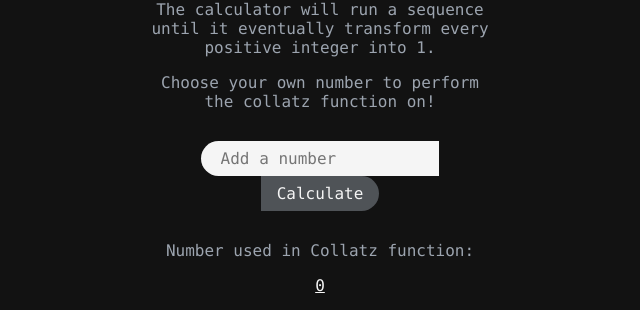
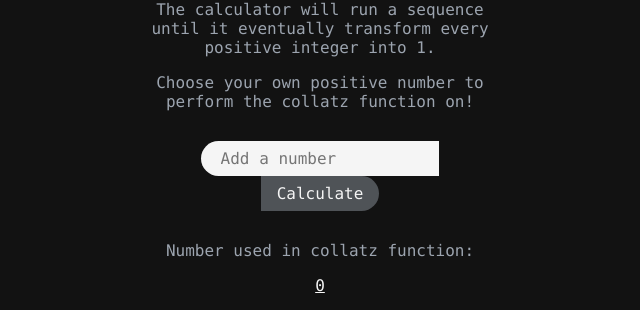
Before and after one commit to knutcode/kodehode, a plain HTML site: page collatz-conjencture/index.html in a window 1280 px wide. Shown: the part 239-549 px from the top of the page, without its empty margins (320-960 px from the left). Drawn offline with Linux system fonts and the light colour scheme.

Commit message:
minor HTML grammar modifications

```diff
--- a/collatz-conjencture/index.html
+++ b/collatz-conjencture/index.html
@@ -13,7 +13,7 @@
     <main>
       <h1>Collatz Conjencture</h1>
       <p>The calculator will run a sequence until it eventually transform every positive integer into 1.</p>
-      <p>Choose your own number to perform the collatz function on!</p>
+      <p>Choose your own positive number to perform the collatz function on!</p>
       <section class="inputs">
         <input
           type="number"
@@ -25,7 +25,7 @@
       </section>
 
       <div class="container">
-        <p>Number used in Collatz function:</p>
+        <p>Number used in collatz function:</p>
         <p class="highlight" id="first-value">0</p>
         <p>Number of steps used in sequence:</p>
         <p class="highlight" id="steps-value">0</p>
```
